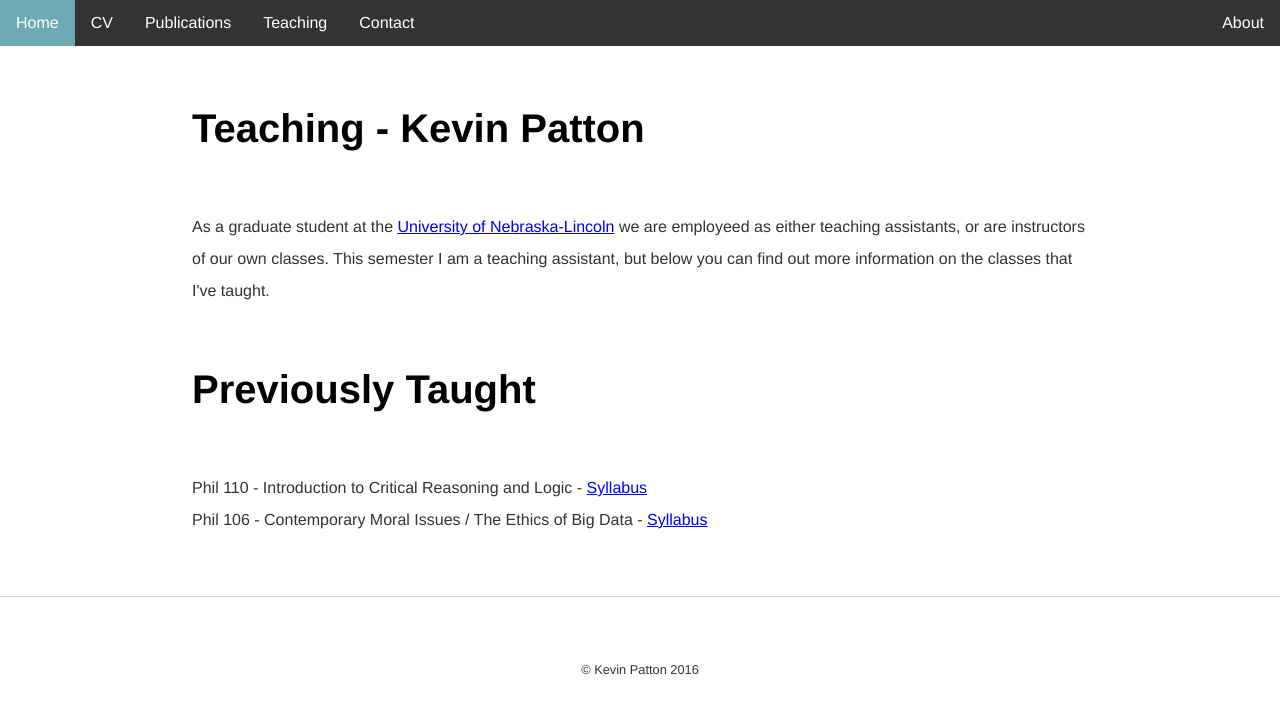
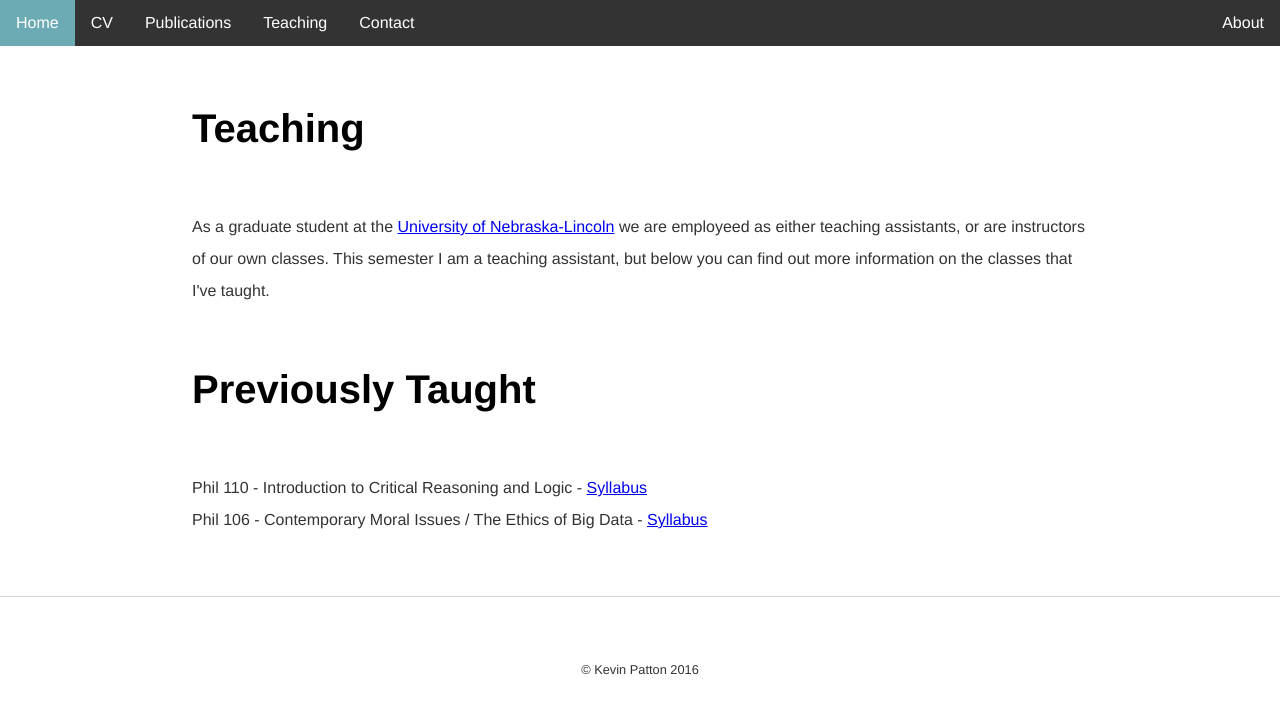
Before and after one commit to kevinjpatton/kevinjpatton.github.io, a Jekyll site: the page built from teaching/index.html, in a window 1280 px wide. Shown: the top 714 px of the page. Built offline with Jekyll 4.4.1, drawn with Linux system fonts in a browser that asks for light colours; Markdown is read by kramdown in place of the engine named in the settings.

Commit message:
Update index.html

```diff
--- a/teaching/index.html
+++ b/teaching/index.html
@@ -2,7 +2,7 @@
 layout: default
 title: Teaching - Kevin Patton
 ---
-<h1>{{ page.title }}</h1>
+<h1>Teaching</h1>
 <p>As a graduate student at the <a href="http://www.unl.edu/philosophy/graduate-students#patton" target="_blank">University of Nebraska-Lincoln</a> we are employeed as either teaching assistants, or are instructors of our own classes.  This semester I am a teaching assistant, but below you can find out more information on the classes that I've taught.</p>
 <h1>Previously Taught</h1>
 <p>Phil 110 - Introduction to Critical Reasoning and Logic - <a href="https://www.academia.edu/s/e4eb15840c?source=link" target="_blank">Syllabus</a><br>Phil 106 - Contemporary Moral Issues / The Ethics of Big Data - <a href="https://www.academia.edu/13590446/The_Ethics_of_Big_Data" target="_blank">Syllabus</a></p>
```
